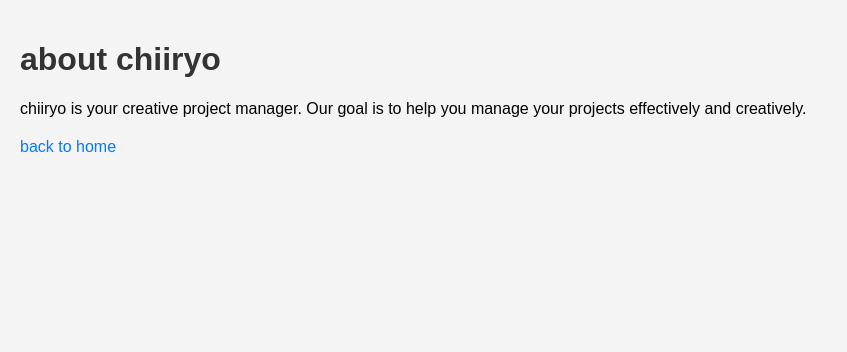
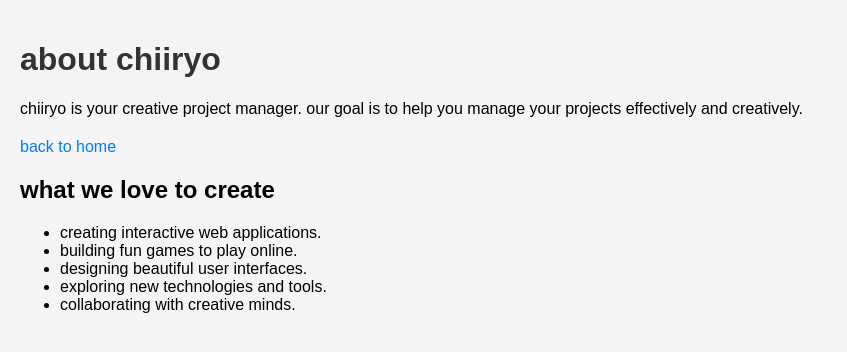
Before and after one commit to zihwoi/chiiryo, a Flask app: page /about in a window 1280 px wide. Shown: the top 352 px of the page, without its empty margins (0-847 px from the left). Run offline with Flask 3, Linux system fonts and the light colour scheme.

Commit message:
update interface look + created db

```diff
--- a/app.py
+++ b/app.py
@@ -10,7 +10,14 @@ def home():
 
 @app.route('/about')
 def about():
-    return render_template('about.html')
+    fun_activities = [
+        "creating interactive web applications.",
+        "building fun games to play online.",
+        "designing beautiful user interfaces.",
+        "exploring new technologies and tools.",
+        "collaborating with creative minds."
+    ]
+    return render_template('about.html', fun_activities=fun_activities)
 
 @app.route('/contact', methods=['GET', 'POST'])
 def contact():
--- a/templates/about.html
+++ b/templates/about.html
@@ -8,7 +8,14 @@
 </head>
 <body>
     <h1>about chiiryo</h1>
-    <p>chiiryo is your creative project manager. Our goal is to help you manage your projects effectively and creatively.</p>
+    <p>chiiryo is your creative project manager. our goal is to help you manage your projects effectively and creatively.</p>
     <a href="/">back to home</a>
+
+    <h2>what we love to create</h2>
+    <ul>
+        {% for fun_activity in fun_activities %}
+            <li>{{ fun_activity }}</li>
+        {% endfor %}
+    </ul>
 </body>
 </html>
--- a/templates/index.html
+++ b/templates/index.html
@@ -1,6 +1,6 @@
 {% extends "base.html" %}
 
-{% block title %}Home{% endblock %}
+{% block title %}home{% endblock %}
 
 {% block content %}
     <h1>welcome to chiiryo!</h1>
```
